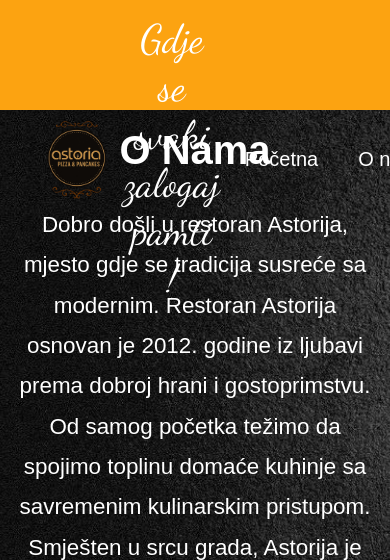
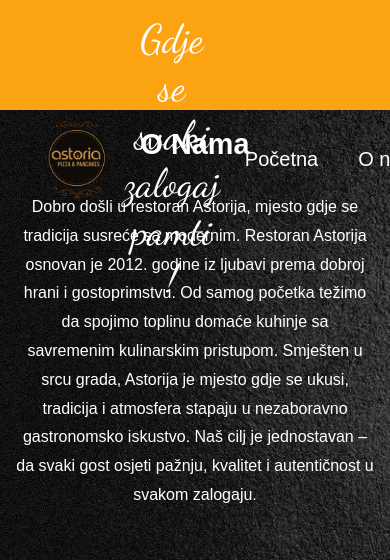
Before and after one commit to kemalbeganovic24/Restoran-Astoria, a React (Create React App) app: page /about in a window 390 px wide. Shown: the top 560 px of the page. Built offline with nearby package versions, Linux system fonts and the light colour scheme.

Commit message:
Update about.css

```diff
--- a/src/assets/styles/about.css
+++ b/src/assets/styles/about.css
@@ -69,8 +69,6 @@
     opacity: 0;
     transition: opacity 0.3s ease;
 }
-
-
 
 .gallery-item:hover {
     transform: scale(1.02);
@@ -159,17 +157,47 @@
     background-color:black;
     color: #fca311;
 }
+@media (max-width: 1024px) {
+    .about-content p {
+        font-size: 1.2rem;
+    }
+    .gallery-grid {
+        gap: 1rem;
+    }
+}
+
 @media (max-width: 768px) {
     .gallery-grid {
         grid-template-columns: 1fr;
+        gap: 1rem;
     }
 
     .about-container {
         padding: 1rem;
     }
 
-    .social-links {
-        flex-direction: column;
-        gap: 1rem;
+    .about-content p {
+        font-size: 1.1rem;
     }
+
+    .map-container {
+        max-width: 100%;
+        height: 300px;
+    }
+
 }
+
+@media (max-width: 480px) {
+    .about-section h1 {
+        font-size: 1.8rem;
+    }
+
+    .about-content p {
+        font-size: 1rem;
+    }
+
+    .map-container {
+        height: 250px;
+    }
+
+}
```
